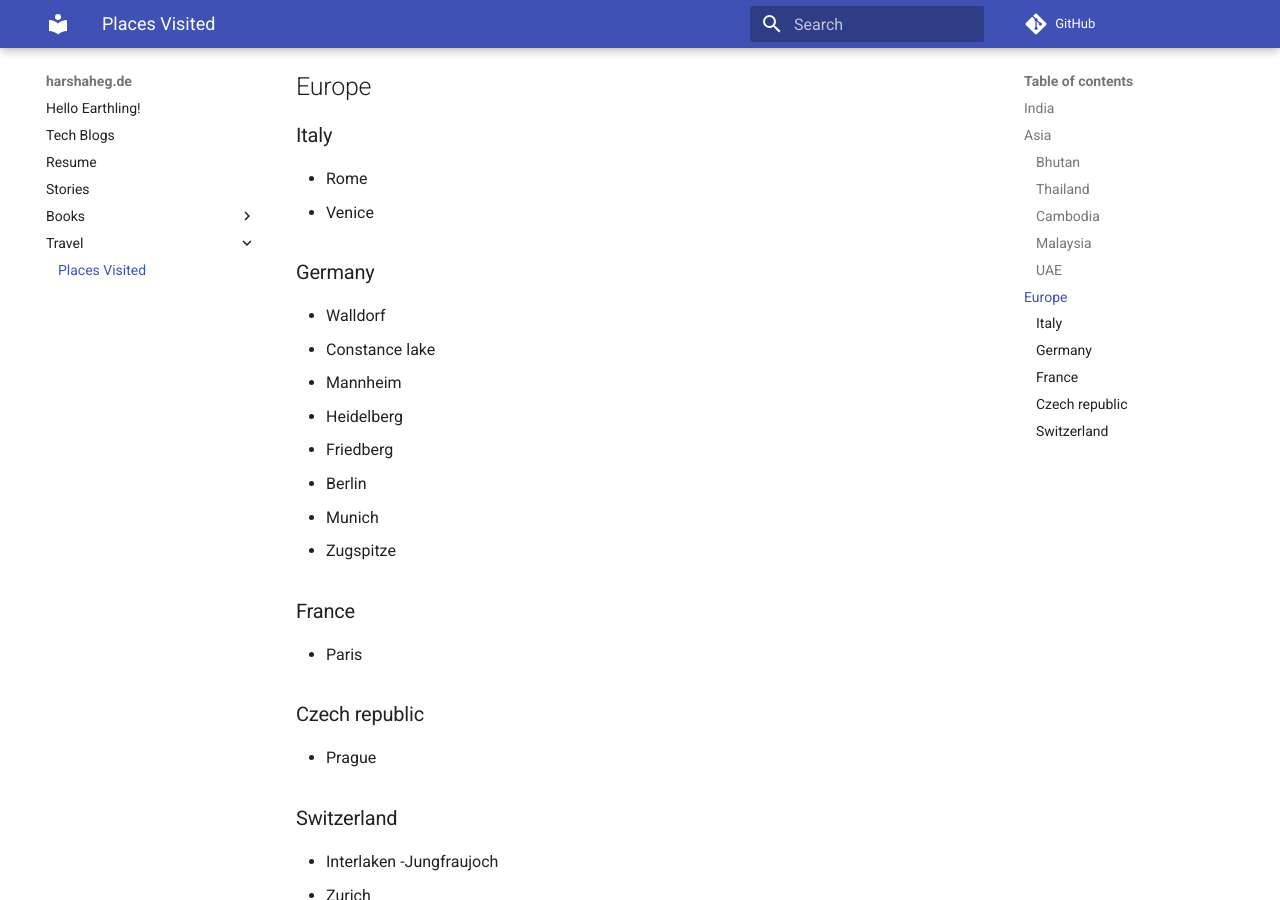
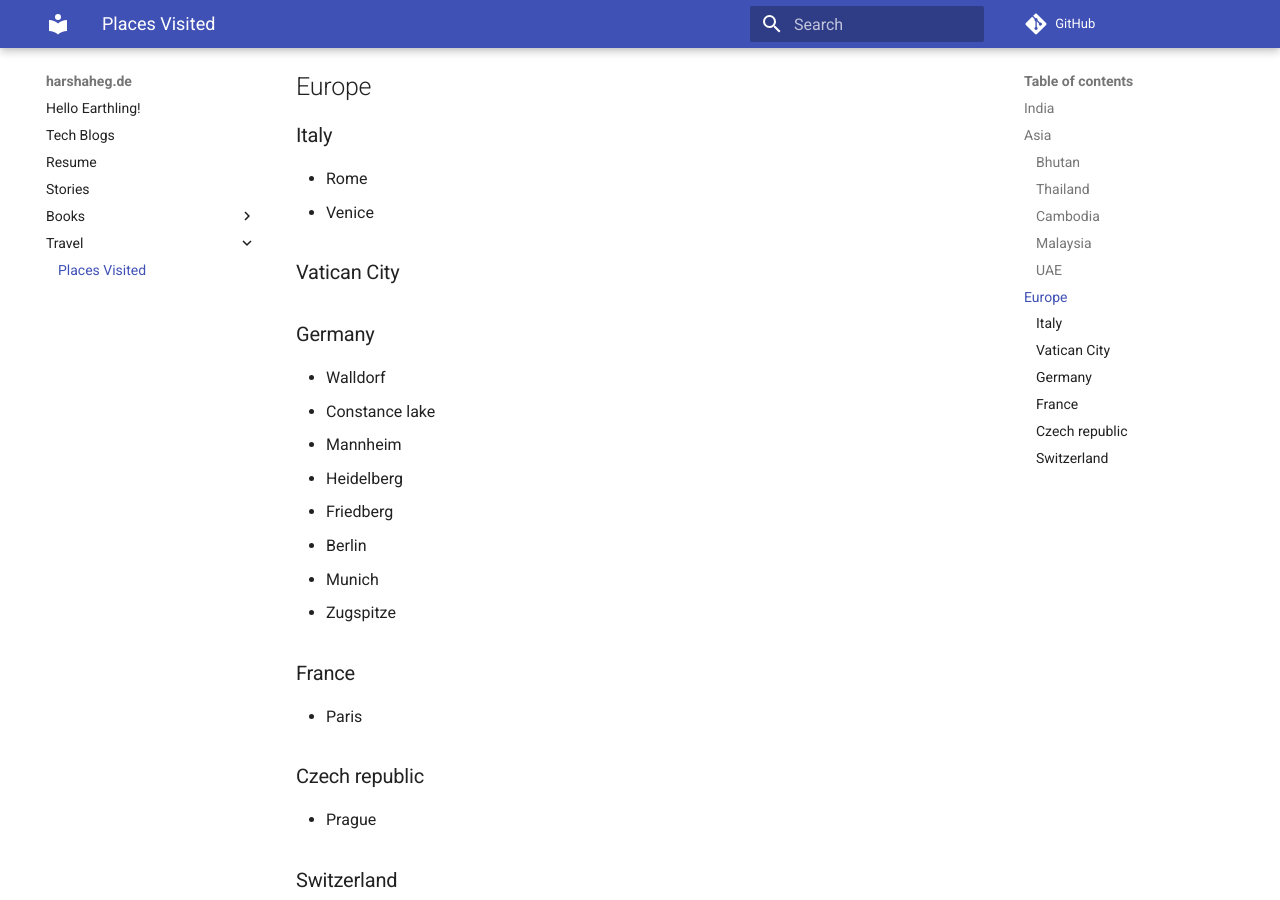
Before and after one commit to harshakhegde/harshakhegde.github.io, an MkDocs documentation site: the page built from home/travel/places-visited.md, in a window 1280 px wide and 900 px high, scrolled down 2148 px. Built offline with MkDocs 1.6.1 and Material for MkDocs 9.7.7, drawn with Linux system fonts in a browser that asks for light colours; comment, search, counter and statistics services are not loaded.

Commit message:
added place of visit

```diff
--- a/home/travel/places-visited.md
+++ b/home/travel/places-visited.md
@@ -65,6 +65,8 @@
 - Rome
 - Venice
 
+### Vatican City
+
 ### Germany
 - Walldorf
 - Constance lake
```
